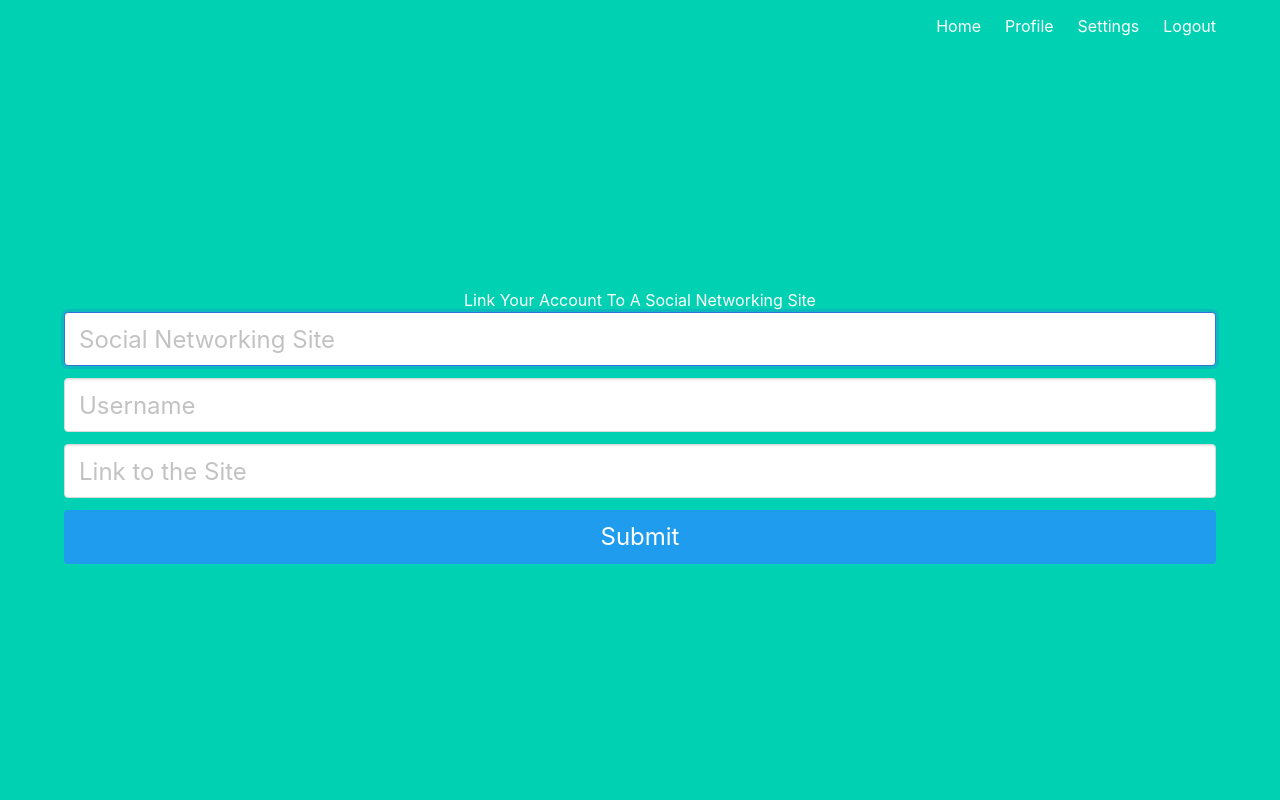
After one commit to suh-fee/teamA34DesignProj, a Flask app: page /add_site in a window 1280 px wide. The commit adds this page. Run offline with Flask 2, Linux system fonts and the light colour scheme; a user stored in the database is signed in.

Commit message:
Add functionality to allow users to add their own SNS

```diff
--- a/source/__init__.py
+++ b/source/__init__.py
@@ -20,18 +20,18 @@ def create_app():
     login_manager.login_view = 'auth.login'
     login_manager.init_app(app)
 
-    from models import User
+    from source.models import User
 
     @login_manager.user_loader
     def load_user(user_id):
         return User.query.get(int(user_id))
 
     # blueprint for auth routes
-    from auth import auth as auth_blueprint
+    from source.auth import auth as auth_blueprint
     app.register_blueprint(auth_blueprint)
 
     # blueprint for non-auth routes
-    from main import main as main_blueprint
+    from source.main import main as main_blueprint
     app.register_blueprint(main_blueprint)
 
     return app
--- a/source/auth.py
+++ b/source/auth.py
@@ -5,8 +5,8 @@ This is the file containining all of the auth routes for Flare app.
 from flask import Blueprint, render_template, redirect, url_for, request, flash
 from werkzeug.security import generate_password_hash, check_password_hash
 from flask_login import login_user, logout_user, login_required
-from __init__ import db
-from models import User
+from source.__init__ import db
+from source.models import User
 
 auth = Blueprint('auth', __name__)
 
--- a/source/main.py
+++ b/source/main.py
@@ -2,10 +2,10 @@
 This is the file containining all of the non-auth routes for Flare app.
 """
 
-from flask import Blueprint, render_template
+from flask import Blueprint, render_template, redirect, url_for, request
 from flask_login import login_required, current_user
-from __init__ import db, create_app
-from models import User
+from source.__init__ import db, create_app
+from source.models import User, Site
 
 main = Blueprint('main', __name__)
 
@@ -26,19 +26,49 @@ def profile():
     It requires the user to be logged into their account before they can view
     their own profile.
     """
-    #TODO: Create SNS Table in DB and template this
-    #TODO: Allow users to add their own SNS
-    #TODO: Allow users that are not logged in to view certain parts of another
+    # TODO: Create SNS Table in DB and template this
+    # TODO: Allow users to add their own SNS
+    # TODO: Allow users that are not logged in to view certain parts of another
     # user's profile
-    links = [
-        {'site': 'Twitter', 'url': 'https://twitter.com/nyuniversity'},
-        {'site': 'Instagram', 'url': 'https://twitter.com/nyuniversity'}
-    ]
-    return render_template('profile.html', user=current_user, links=links)
+
+    return render_template('profile.html', user=current_user,
+                           sns=current_user.sns)
+
+
+@main.route('/add_site')
+@login_required
+def add_site():
+    """
+    The purpose of this function is to render the site that allows users to add
+    a social networking site associated with their account.
+    """
+    return render_template('add_site.html')
+
+
+@main.route('/add_site', methods=['POST'])
+@login_required
+def add_site_post():
+    """
+    The purpose of this function is to obtain the information the user submits
+    when linking a new social networking site to their profile. This
+    information is sent through an HTML POST request and is captured and
+    added using the Site model.
+    """
+    site = request.form.get('sns')
+    handle = request.form.get('snsuser')
+    link = request.form.get('link')
+
+    new_site = Site(site=site, handle=handle, link=link)
+    current_user.sns.append(new_site)
+
+    db.session.add(new_site)
+    db.session.commit()
+
+    return redirect(url_for('main.profile'))
 
 
 app = create_app()
 
 if __name__ == '__main__':
-    db.create_all(app=create_app()) # create the SQLite database
-    app.run(debug=True) # run the flask app on debug mode
+    db.create_all(app=create_app())  # create the SQLite database
+    app.run(debug=True)  # run the flask app on debug mode
--- /dev/null
+++ b/source/templates/add_site.html
@@ -0,0 +1,34 @@
+<!DOCTYPE html>
+<html lang="en">
+
+{% extends "base.html" %}
+
+{% block content %}
+<body>
+<h1>Link Your Account To A Social Networking Site</h1>
+        <form method="POST" action="/add_site">
+            <div class="field">
+                <div class="control">
+                    <input class="input is-large" type="text" name="sns" placeholder="Social Networking Site" autofocus="">
+                </div>
+            </div>
+
+            <div class="field">
+                <div class="control">
+                    <input class="input is-large" type="text" name="snsuser" placeholder="Username">
+                </div>
+            </div>
+
+            <div class="field">
+                <div class="control">
+                    <input class="input is-large" type="url" name="link" placeholder="Link to the Site" autofocus="">
+                </div>
+            </div>
+
+            <button class="button is-block is-info is-large is-fullwidth">Submit</button>
+        </form>
+</body>
+{% endblock %}
+<script src="//ajax.googleapis.com/ajax/libs/jquery/1.9.1/jquery.min.js"></script>
+<script>window.jQuery || document.write('<script src="{{url_for('static', filename = 'jquery.js')}}">\x3C/script>')</script>
+</html>
```
Also changed, not shown: source/models.py (+12 -1 lines), source/templates/profile.html (+13 -3 lines).
